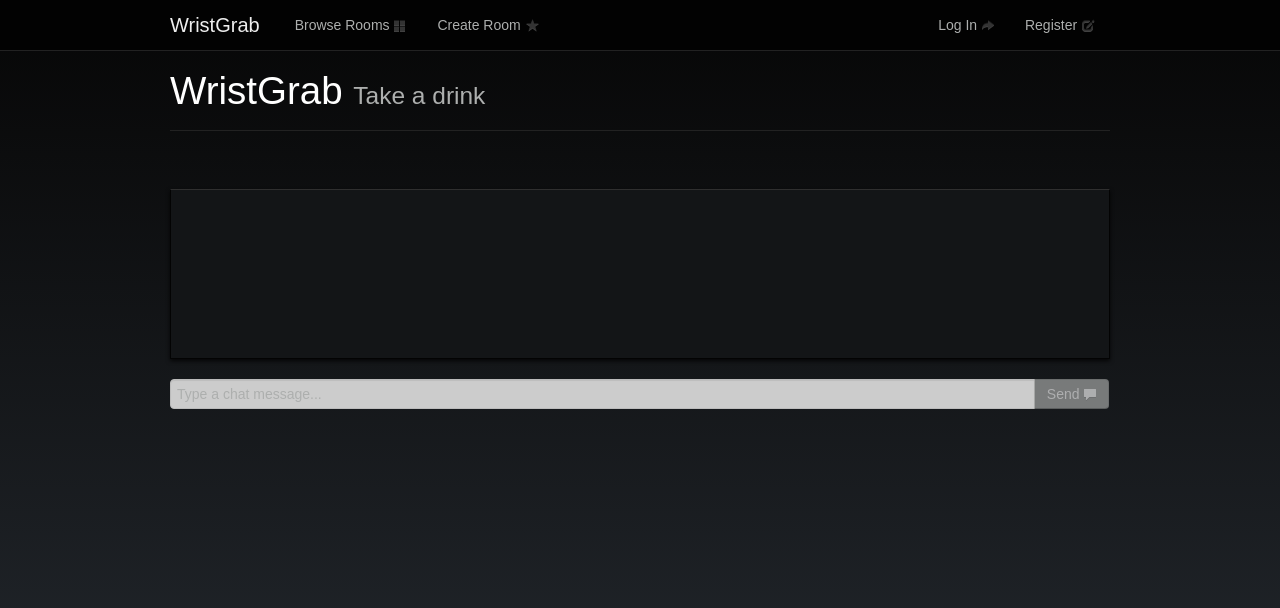
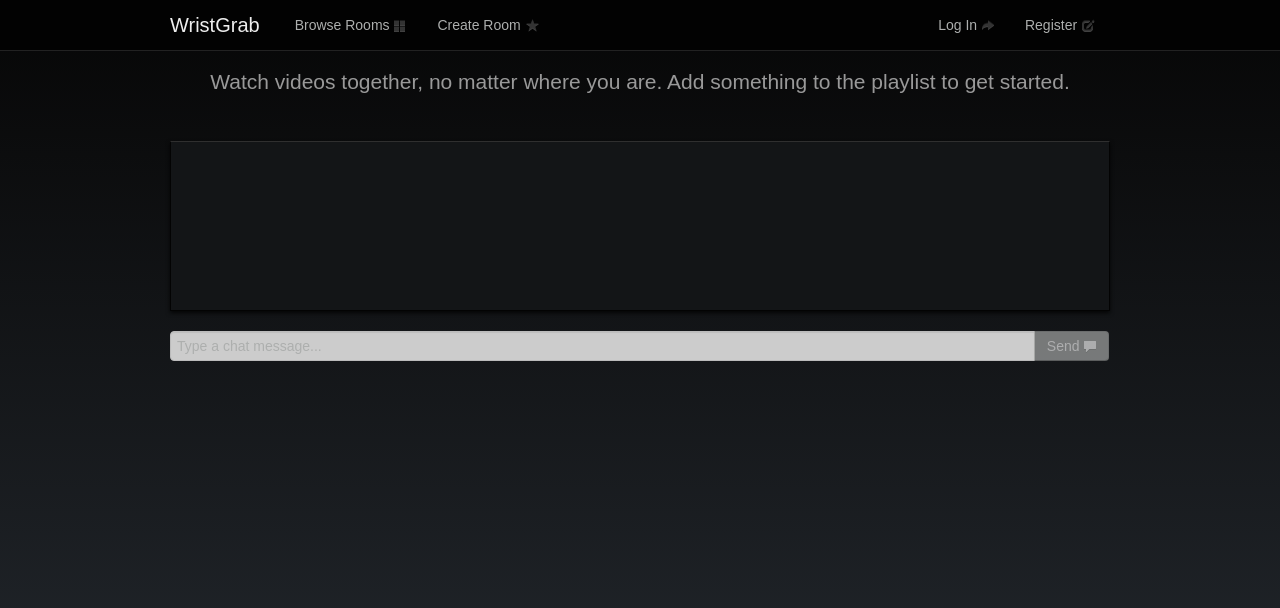
Before and after one commit to Majiir/WristGrab, a plain HTML site: page static/index.html in a window 1280 px wide. Drawn offline with nearby package versions, Linux system fonts and the light colour scheme; no server answers; a web font is replaced by a local one.

Commit message:
Replace header with lead text jumbotron (navbar is now the header)

```diff
--- a/static/index.html
+++ b/static/index.html
@@ -23,8 +23,8 @@
 		</div>
 	</div>
 	<div class="container">
-		<div class="page-header">
-			<h1>WristGrab <small>Take a drink</small></h1>
+		<div class="jumbotron text-center">
+			<p class="lead">Watch videos together, no matter where you are. Add something to the playlist to get started.</p>
 		</div>
 		<div class="row-fluid">
 			<div class="text-center">
--- a/static/style.css
+++ b/static/style.css
@@ -19,3 +19,8 @@ body {
 #chatbutton {
 	width: 8%;
 }
+
+p.lead {
+	margin-bottom: 16px;
+	margin-top: 16px;
+}
```
